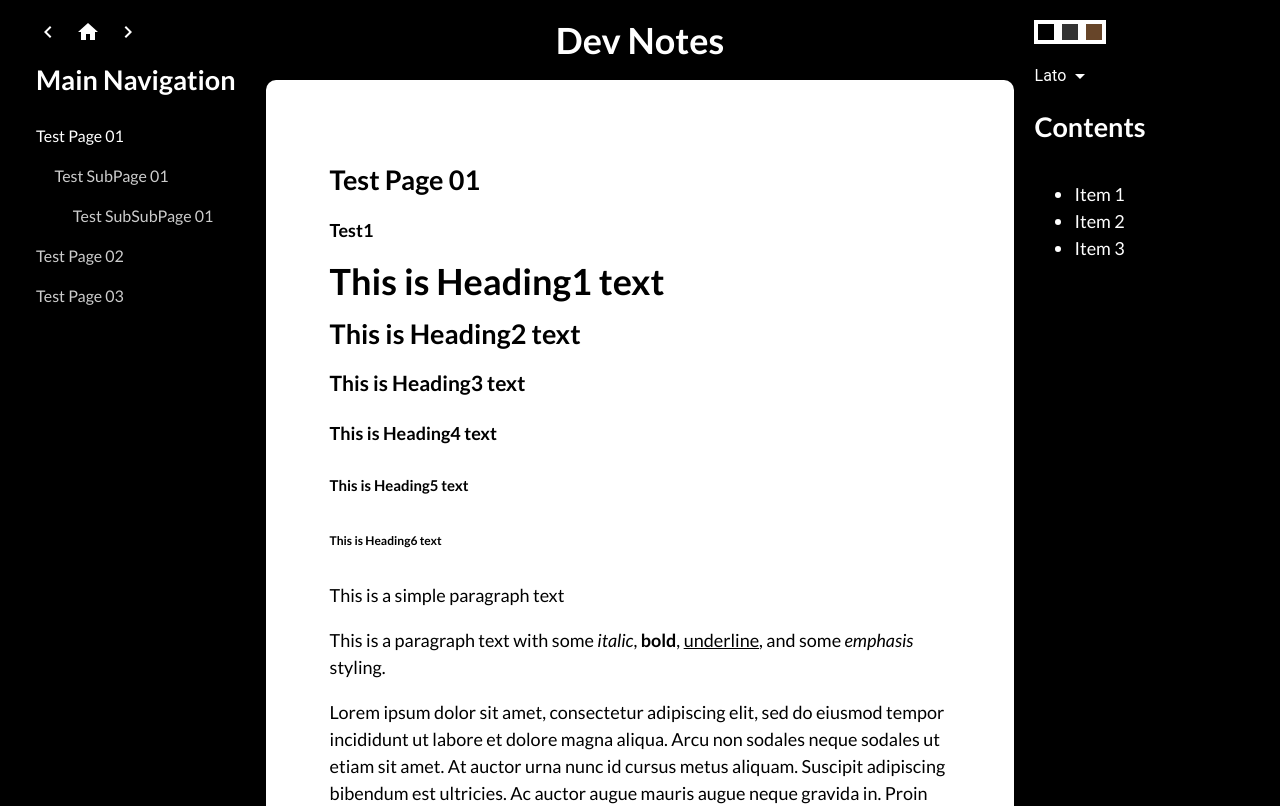
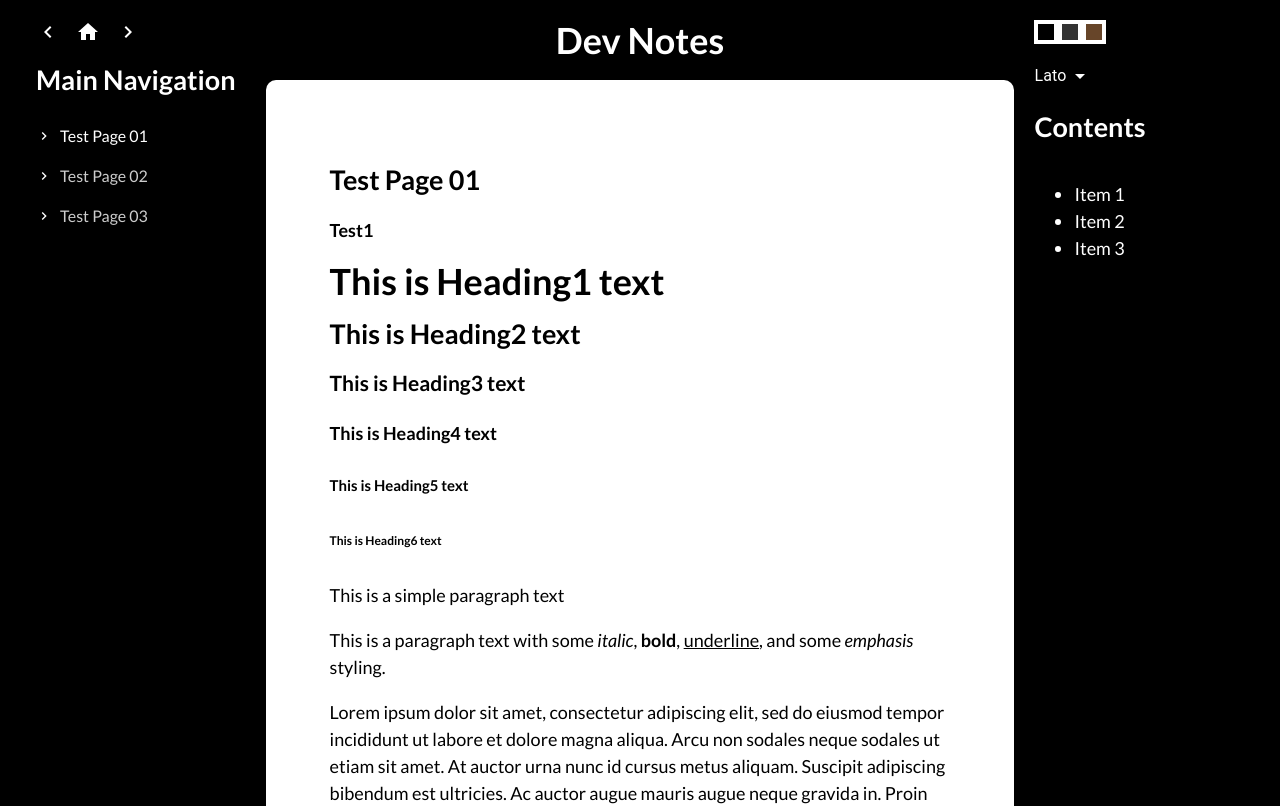
Before and after one commit to krishna-chaitanya-piratla/dev-prep-notes, a React (Create React App) app in the folder frontend/: page / in a window 1280 px wide. Shown: the top 806 px of the page. Built offline with nearby package versions, Linux system fonts and the light colour scheme; a web font is replaced by a local one.

Commit message:
Add ExpandIcons to the link texts in the MainNavigation component

```diff
--- a/frontend/src/components/MainNavigation.tsx
+++ b/frontend/src/components/MainNavigation.tsx
@@ -1,10 +1,11 @@
 import React from 'react';
 import { observer } from 'mobx-react-lite';
 import dataStore from '../stores/DataStore';
-import { MainNavigationWrapper, IconContainer, LinkItem } from '../styles/MainNavigation';
+import { MainNavigationWrapper, IconContainer, LinkItem, ExpandIcon, LinkText } from '../styles/MainNavigation';
 import KeyboardArrowLeftIcon from '@mui/icons-material/KeyboardArrowLeft';
 import HomeIcon from '@mui/icons-material/Home';
 import KeyboardArrowRightIcon from '@mui/icons-material/KeyboardArrowRight';
+import KeyboardArrowDownIcon from '@mui/icons-material/KeyboardArrowDown';
 
 const renderPageTree = (pages: any[], depth: number = 0) => {
   return pages.map((page) => (
@@ -13,10 +14,17 @@ const renderPageTree = (pages: any[], depth: number = 0) => {
         onClick={() => dataStore.setPage(page)}
         isActive={dataStore.currentPage.metadata.link === page.metadata.link}
         depth={depth}
+        hasChildren={page.children.length > 0} // Add hasChildren prop here
       >
-        {page.metadata.linkName}
+        <ExpandIcon
+          hasChildren={page.children.length > 0}
+          onClick={(e) => { e.stopPropagation(); dataStore.toggleExpand(page.metadata.id); }}
+        >
+          {dataStore.isExpanded(page.metadata.id) ? <KeyboardArrowDownIcon /> : <KeyboardArrowRightIcon />}
+        </ExpandIcon>
+        <LinkText>{page.metadata.linkName}</LinkText>
       </LinkItem>
-      {page.children.length > 0 && renderPageTree(page.children, depth + 1)}
+      {dataStore.isExpanded(page.metadata.id) && renderPageTree(page.children, depth + 1)}
     </React.Fragment>
   ));
 };
--- a/frontend/src/stores/DataStore.ts
+++ b/frontend/src/stores/DataStore.ts
@@ -7,18 +7,32 @@ class DataStore {
   currentPage: Page;
   linkName: string;
   pageTree: any[];
+  expandedPages: Set<string>;
 
   constructor() {
     this.pages = data;
     this.currentPage = data[0];
     this.linkName = data[0].metadata.linkName;
     this.pageTree = this.buildPageTree();
+    this.expandedPages = new Set();
     makeAutoObservable(this);
   }
 
   setPage = (page: Page) => {
     this.currentPage = page;
     this.linkName = page.metadata.linkName;
+  };
+
+  toggleExpand = (pageId: string) => {
+    if (this.expandedPages.has(pageId)) {
+      this.expandedPages.delete(pageId);
+    } else {
+      this.expandedPages.add(pageId);
+    }
+  };
+
+  isExpanded = (pageId: string): boolean => {
+    return this.expandedPages.has(pageId);
   };
 
   buildPageTree() {
--- a/frontend/src/styles/MainNavigation.tsx
+++ b/frontend/src/styles/MainNavigation.tsx
@@ -23,6 +23,7 @@ export const IconContainer = styled.div`
 interface LinkItemProps {
   isActive: boolean;
   depth: number;
+  hasChildren: boolean; // Add hasChildren prop here
 }
 
 export const LinkItem = styled.div<LinkItemProps>`
@@ -32,7 +33,36 @@ export const LinkItem = styled.div<LinkItemProps>`
   padding: 0.5rem 0;
   color: ${({ isActive }) => (isActive ? 'var(--link-active-color)' : 'var(--link-base-color)')};
   padding-left: ${({ depth }) => depth * 1.15}rem;
+  display: flex;
+  align-items: center;
+  position: relative;
+
   &:hover {
     color: var(--link-hover-color);
+    & > .expand-icon {
+      color: var(--link-hover-color);
+    }
   }
 `;
+
+interface ExpandIconProps {
+  hasChildren: boolean;
+}
+
+export const ExpandIcon = styled.div<ExpandIconProps>`
+  cursor: pointer;
+  display: inline-flex;
+  align-items: center;
+  justify-content: center;
+  margin-right: 0.5rem;
+  color: var(--text-color);
+  transition: color 0.3s ease;
+
+  & > svg {
+    font-size: 1rem;
+  }
+`;
+
+export const LinkText = styled.span`
+  flex-grow: 1; /* Ensure link text takes up remaining space */
+`;
```
